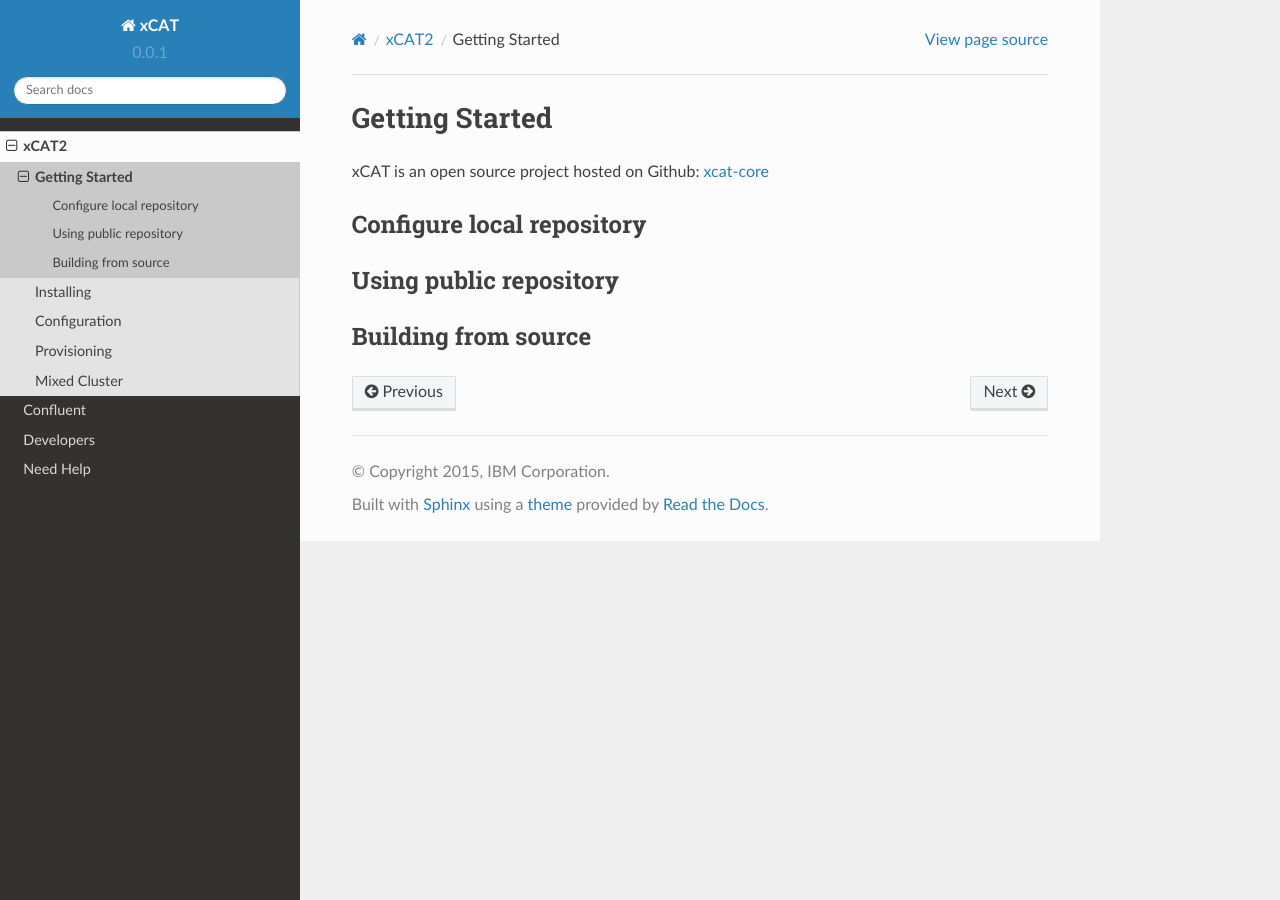
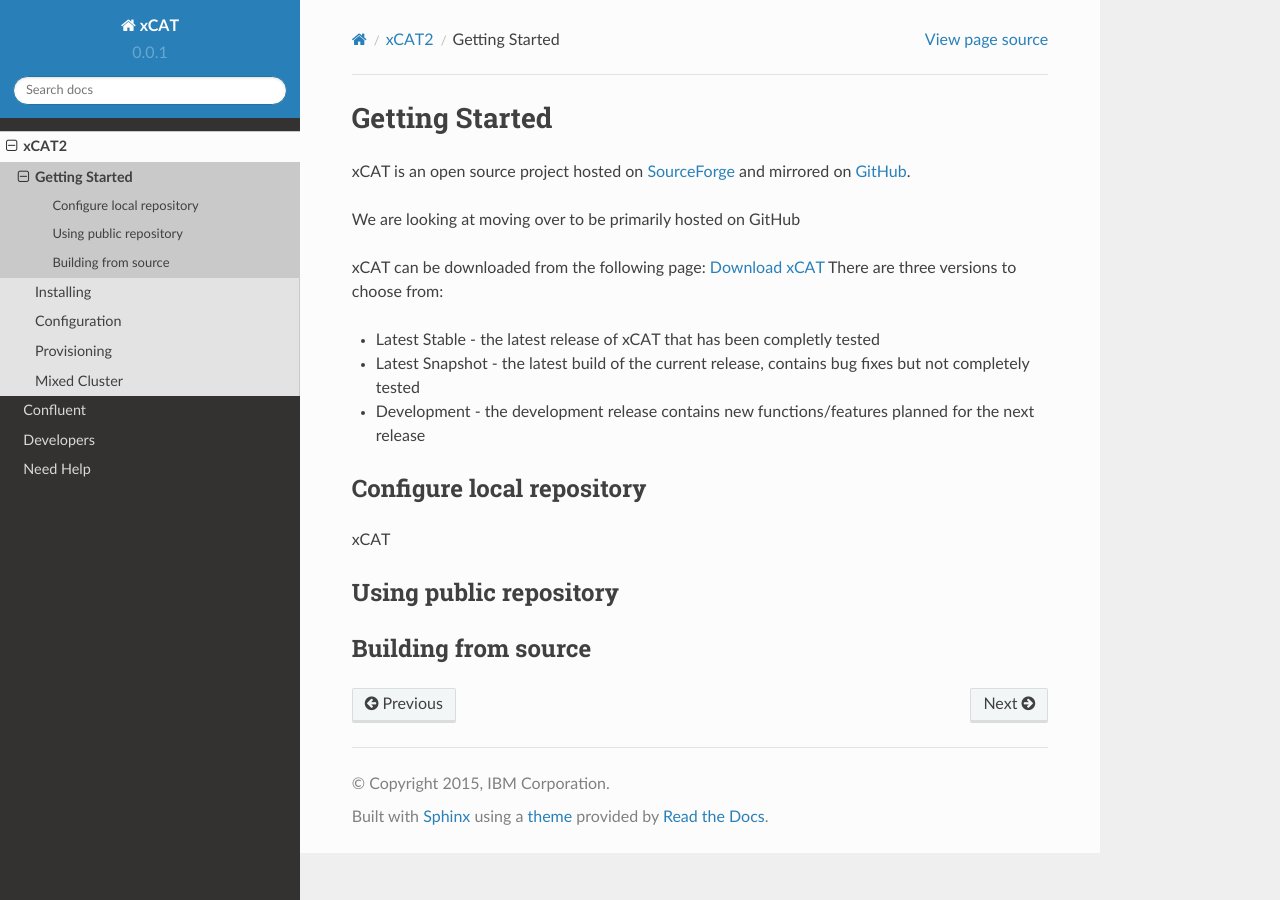
Before and after one commit to junxiawang/xcat-doc, a Sphinx documentation site: the page built from source/xcat2/getting_started.rst, in a window 1280 px wide. Built offline with Sphinx 7.4.7 and the Read the Docs theme 2.0.0, drawn with Linux system fonts in a browser that asks for light colours.

Commit message:
Update getting_started.rst

```diff
--- a/source/xcat2/getting_started.rst
+++ b/source/xcat2/getting_started.rst
@@ -1,10 +1,20 @@
 Getting Started
 ===============
 
-xCAT is an open source project hosted on Github: `xcat-core <https://github.com/xcat2/xcat-core/>`_
+xCAT is an open source project hosted on `SourceForge <http://sourceforge.net/p/xcat/wiki/Main_Page/>`_ and mirrored on `GitHub <https://github.com/xcat2/xcat-core/>`_.
+
+We are looking at moving over to be primarily hosted on GitHub
+
+xCAT can be downloaded from the following page: `Download xCAT <http://sourceforge.net/p/xcat/wiki/Download_xCAT/>`_
+There are three versions to choose from:
+
+* Latest Stable - the latest release of xCAT that has been completly tested
+* Latest Snapshot - the latest build of the current release, contains bug fixes but not completely tested
+* Development - the development release contains new functions/features planned for the next release
 
 Configure local repository
 --------------------------
+xCAT
 
 Using public repository
 -----------------------
```
